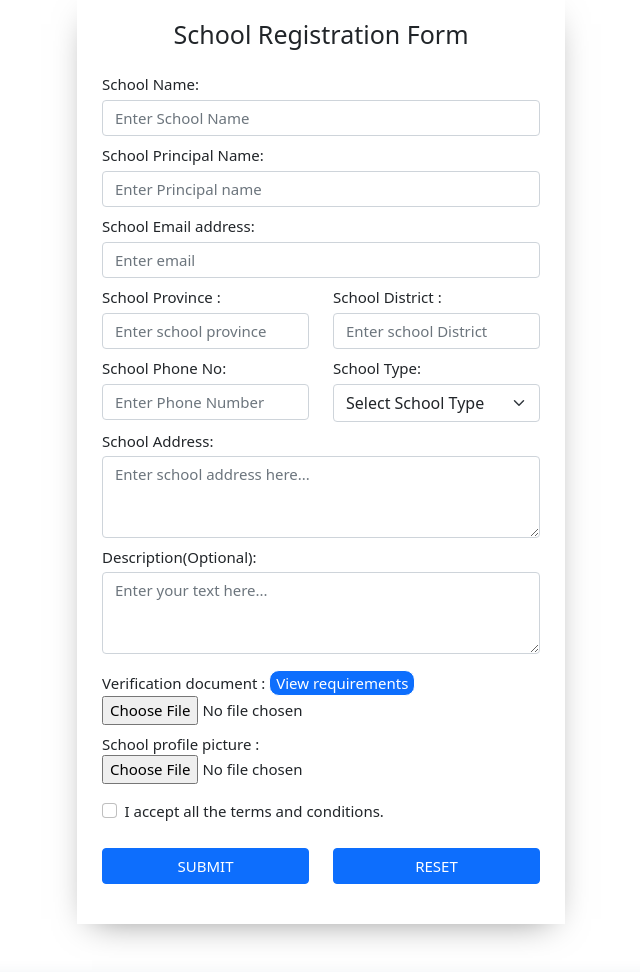
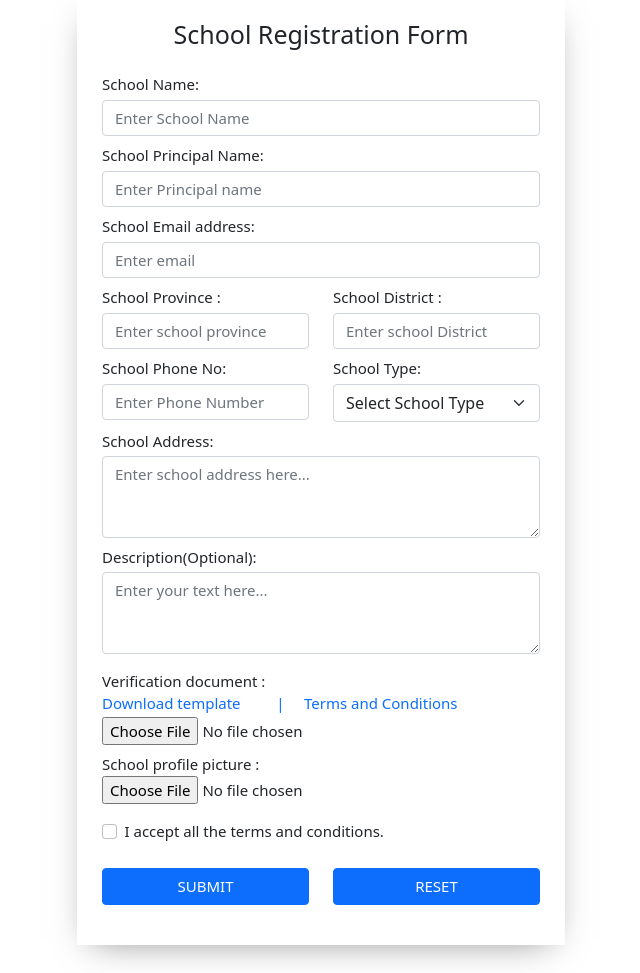
Before and after one commit to Coding-Hamsters/RaisingMinds, a Django app: page /schoolprofilecreate/ in a window 1280 px wide; the page is wider, and only the part inside the window is pictured. Shown: the part 97-1070 px from the top of that part, without its empty margins (351-991 px from the left). Run offline with Django 4.2, Linux system fonts and the light colour scheme; the visitor is signed in with stand-in values (Sample User, id 1).

Commit message:
update school registration form

```diff
--- a/RaisingMinds/school_profile/static/school_profile/css/school_registration_form.css
+++ b/RaisingMinds/school_profile/static/school_profile/css/school_registration_form.css
@@ -13,14 +13,17 @@ html {
   }
   #btn-agreement{
     border:1px solid white;
-    background-color: #0d6efd;
+    background-color: #ffffff;
     text-align: justify;
-    color:#fff ;
+    color:#0d6efd;
    border-radius: 10px;
    -webkit-border-radius: 10px;
    -moz-border-radius: 10px;
    -ms-border-radius: 10px;
    -o-border-radius: 10px;
+}
+#btn-agreement:hover,.Vdoc a:hover{
+color:#4e71a5;
 }
 
 
@@ -45,8 +48,9 @@ html {
     .btnLast{
       font-size: 15px;
     }
-
-
+    .Vdoc a  {
+      display: block;
+    }
 }
 
 @media(max-width: 1025.9px){
@@ -97,6 +101,9 @@ html {
     .form-control{
       font-size: 10px;
     }
+    #btn-agreement .hidden{
+      display: none;
+}
 }
 
 @media(max-width: 880.9px){
@@ -143,8 +150,13 @@ html {
       .form-control{
         font-size: 10px;
       }
-
+      #btn-agreement .hidden{
+        display: none;
   }
+  #btn-agreement{
+    padding: 0;
+  }
+}
   @media(max-width: 280.9px){
     .formStyle{
       font-size: 9px;
--- a/RaisingMinds/school_profile/templates/school_profile/school_registration.html
+++ b/RaisingMinds/school_profile/templates/school_profile/school_registration.html
@@ -157,12 +157,13 @@
           </div>
           <div class="row">
 
-            <div class="form-group mb-2 col">
-              <label for="File1"> Verification document :</label>
+            <div class="form-group mb-2 col Vdoc">
+              <label for="File1"> Verification document : <a href="{% static 'school_profile/css/school_registration_form.css' %}" download>Download template</a></label>
+
                <!--  link with  modal -->
-            <button type="button" id="btn-agreement" data-bs-toggle="modal" data-bs-target="#exampleModal"
+             <button type="button" id="btn-agreement" data-bs-toggle="modal" data-bs-target="#exampleModal"
             name="btn-agreement">
-            <span class="material-symbols">View requirements</span>
+            <span class="material-symbols"><span class="hidden"> | &nbsp &nbsp</span> Terms and Conditions</span>
           </button>
 
               <input type="file" class="form-control-file" id="File1" accept="application/pdf"name="verificationDoc"required>
```
